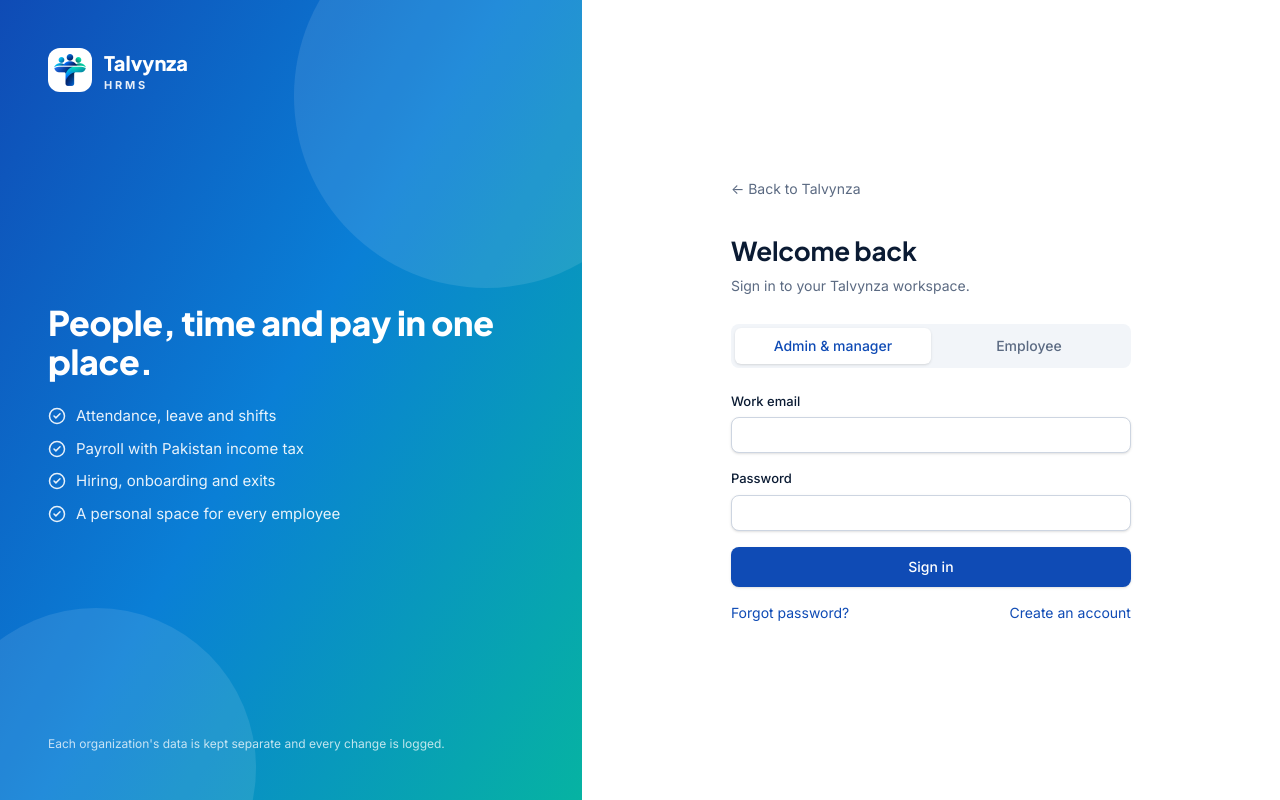
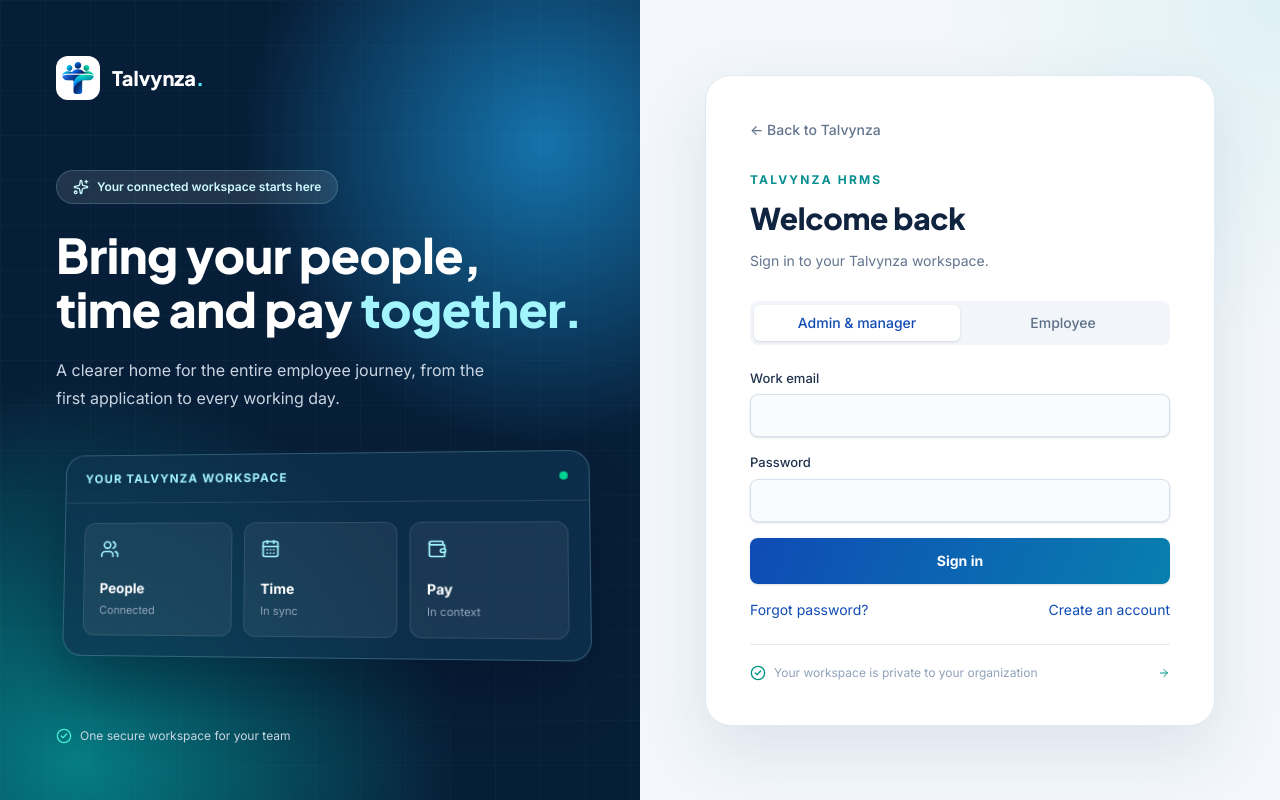
Before and after one commit to DanyalShujaat/talvynza-hrms, a React (Vite) app in the folder apps/web/: page /login in a window 1280 px wide. Built offline with nearby package versions, Linux system fonts and the light colour scheme.

Commit message:
design: refresh Talvynza registration layout

```diff
--- /dev/null
+++ b/apps/web/src/modules/platform/auth.css
@@ -0,0 +1 @@
+.auth-page{background:#f2f7fb}.auth-stage{background:radial-gradient(circle at 85% 18%,#1573ac 0,transparent 35%),radial-gradient(circle at 12% 95%,#057d83 0,transparent 40%),#071e38}.auth-stage:before{content:"";position:absolute;inset:0;opacity:.18;background-image:linear-gradient(#a3e8ed24 1px,transparent 1px),linear-gradient(90deg,#a3e8ed24 1px,transparent 1px);background-size:45px 45px}.auth-preview{border:1px solid #a8eaf63d;border-radius:20px;background:#0e3250b8;box-shadow:0 32px 75px #020e2380;transform:perspective(800px) rotateY(-5deg) rotateX(3deg)}.auth-form-side{background:radial-gradient(circle at 100% 0,#dff1f5 0,transparent 33%),#f3f7fb}.auth-card{border:1px solid #e1eaf2;border-radius:26px;background:white;padding:clamp(24px,4vw,44px);box-shadow:0 25px 70px #143e631c}.auth-card label{color:#20334d}.auth-card input,.auth-card select{height:43px;border-color:#d5e2ed;background:#f9fbfe;color:#10233f}.auth-card input:focus,.auth-card select:focus{background:white}.auth-card p.text-muted,.auth-card .text-muted{color:#5c7088}.auth-card button[type=submit]{min-height:46px;background:linear-gradient(110deg,#0f4bb5,#087fae);color:white;font-weight:700}.auth-card button[type=submit]:hover{filter:brightness(1.08)}@media(max-width:1023px){.auth-card{max-width:560px}}@media(max-width:600px){.auth-page{background:white}.auth-form-side{padding:18px;background:white}.auth-card{border:0;box-shadow:none;padding:12px}}
--- a/apps/web/src/modules/platform/auth.tsx
+++ b/apps/web/src/modules/platform/auth.tsx
@@ -1,6 +1,6 @@
 import { zodResolver } from '@hookform/resolvers/zod'
 import { useMutation, useQuery, useQueryClient } from '@tanstack/react-query'
-import { CheckCircle2, MailCheck } from 'lucide-react'
+import { ArrowRight, CheckCircle2, MailCheck, Users, CalendarDays, Wallet, Sparkles } from 'lucide-react'
 import * as React from 'react'
 import { useForm } from 'react-hook-form'
 import { Link, useLocation, useNavigate, useSearchParams } from 'react-router-dom'
@@ -10,34 +10,19 @@ import { Button } from '@/components/ui/button'
 import { Card, CardBody, ErrorState } from '@/components/ui/card'
 import { Field, Input, Select } from '@/components/ui/form'
 import { ApiError, api, errorMessage } from '@/lib/api'
+import './auth.css'
 
 export function AuthLayout({ title, subtitle, children }: { title: string; subtitle?: string; children: React.ReactNode }) {
   return (
-    <div className="grid min-h-screen bg-surface lg:grid-cols-[minmax(0,5fr)_minmax(0,6fr)]">
-      <div className="brand-gradient relative hidden flex-col justify-between overflow-hidden p-12 text-white lg:flex">
-        <div aria-hidden className="absolute -right-24 -top-24 h-96 w-96 rounded-full bg-white/10" />
-        <div aria-hidden className="absolute -bottom-32 -left-16 h-80 w-80 rounded-full bg-white/10" />
-        <div className="relative flex items-center gap-3">
-          <span className="flex h-11 w-11 items-center justify-center rounded-xl bg-white p-1.5"><img src="/logo-mark.png" alt="" className="h-full w-full" /></span>
-          <span className="leading-none"><span className="block font-display text-xl font-extrabold">Talvynza</span><span className="text-[11px] font-bold tracking-[0.25em] opacity-90">HRMS</span></span>
-        </div>
-        <div className="relative">
-          <h2 className="max-w-md font-display text-[34px] font-extrabold leading-[1.15]">People, time and pay in one place.</h2>
-          <ul className="mt-6 space-y-2.5 text-[15px] text-white/90">
-            {['Attendance, leave and shifts', 'Payroll with Pakistan income tax', 'Hiring, onboarding and exits', 'A personal space for every employee'].map((t) => (
-              <li key={t} className="flex items-center gap-2.5"><CheckCircle2 className="h-[18px] w-[18px] shrink-0" aria-hidden />{t}</li>))}
-          </ul>
-        </div>
-        <p className="relative text-xs text-white/75">Each organization's data is kept separate and every change is logged.</p>
+    <div className="auth-page grid min-h-screen lg:grid-cols-[minmax(0,1fr)_minmax(0,1fr)]">
+      <div className="auth-stage relative hidden flex-col justify-between overflow-hidden p-10 text-white lg:flex xl:p-14">
+        <Link to="/welcome" className="relative z-10 flex w-fit items-center gap-3" aria-label="Talvynza home"><span className="flex h-11 w-11 items-center justify-center rounded-xl bg-white p-1.5"><img src="/logo-mark.png" alt="" className="h-full w-full" /></span><span className="font-display text-xl font-extrabold">Talvynza<span className="text-cyan-300">.</span></span></Link>
+        <div className="relative z-10 my-12 max-w-xl"><p className="inline-flex items-center gap-2 rounded-full border border-cyan-200/20 bg-white/10 px-4 py-2 text-xs font-semibold text-cyan-100"><Sparkles className="h-4 w-4" /> Your connected workspace starts here</p><h2 className="mt-6 font-display text-4xl font-extrabold leading-[1.12] tracking-tight xl:text-5xl">Bring your people, time and pay <span className="text-cyan-200">together.</span></h2><p className="mt-5 max-w-md text-base leading-7 text-slate-300">A clearer home for the entire employee journey, from the first application to every working day.</p>
+          <div className="auth-preview mt-10"><div className="flex items-center justify-between border-b border-white/10 px-5 py-4"><span className="text-xs font-bold uppercase tracking-widest text-cyan-200">Your Talvynza workspace</span><span className="h-2 w-2 rounded-full bg-emerald-400" /></div><div className="grid grid-cols-3 gap-3 p-5">{[[Users,'People','Connected'],[CalendarDays,'Time','In sync'],[Wallet,'Pay','In context']].map(([Icon,label,detail])=><div key={label as string} className="rounded-xl border border-white/10 bg-white/[.06] p-4"><Icon className="mb-5 h-5 w-5 text-cyan-200" /><strong className="block text-sm">{label as string}</strong><small className="text-slate-400">{detail as string}</small></div>)}</div></div>
+        </div><p className="relative z-10 flex items-center gap-2 text-xs text-slate-300"><CheckCircle2 className="h-4 w-4 text-teal-300" /> One secure workspace for your team</p>
       </div>
-      <div className="flex items-center justify-center p-6">
-        <div className="w-full max-w-[400px]">
-          <Link to="/welcome" className="mb-8 inline-block text-sm text-muted hover:text-primary">← Back to Talvynza</Link>
-          <img src="/logo-mark.png" alt="Talvynza HRMS" className="mb-6 h-12 w-12 lg:hidden" />
-          <h1 className="text-[26px] font-bold tracking-tight">{title}</h1>
-          {subtitle && <p className="mt-1.5 text-sm text-muted">{subtitle}</p>}
-          <div className="mt-7">{children}</div>
-        </div>
+      <div className="auth-form-side flex items-center justify-center px-5 py-10 sm:px-10 lg:py-14">
+        <div className="auth-card w-full max-w-[510px]"><div className="flex items-center justify-between gap-4"><Link to="/welcome" className="inline-flex items-center gap-2 text-sm font-medium text-slate-500 hover:text-[#0f4bb5]">← Back to Talvynza</Link><img src="/logo-mark.png" alt="Talvynza HRMS" className="h-9 w-9 lg:hidden" /></div><div className="mt-8"><p className="text-xs font-bold uppercase tracking-[.18em] text-[#078e91]">Talvynza HRMS</p><h1 className="mt-2 font-display text-[30px] font-extrabold tracking-tight text-[#10233f]">{title}</h1>{subtitle && <p className="mt-2 text-sm leading-6 text-slate-500">{subtitle}</p>}</div><div className="mt-7">{children}</div><div className="mt-6 flex items-center gap-2 border-t border-slate-200 pt-5 text-xs text-slate-400"><CheckCircle2 className="h-4 w-4 text-teal-600" /> Your workspace is private to your organization <ArrowRight className="ml-auto h-3 w-3 text-teal-600" /></div></div>
       </div>
     </div>
   )
```
